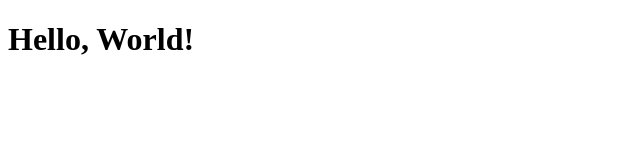
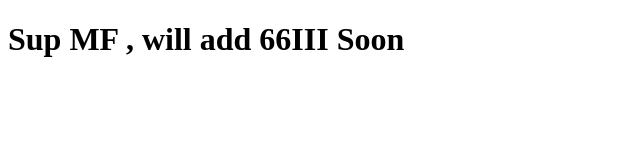
Before and after one commit to nnlgsakib/nlgzs, a website: page index.html in a window 1280 px wide. Shown: the whole page, without its empty margins (0-640 px from the left). Drawn offline with Linux system fonts and the light colour scheme.

Commit message:
Update index.html

```diff
--- a/index.html
+++ b/index.html
@@ -3,11 +3,11 @@
 <head>
     <meta charset="UTF-8">
     <meta name="viewport" content="width=device-width, initial-scale=1.0">
-    <title>Hello World</title>
+    <title>Sup MF</title>
 </head>
 <body>
 
-    <h1>Hello, World!</h1>
+    <h1>Sup MF ,  will add 66III Soon</h1>
 
 </body>
 </html>
```
